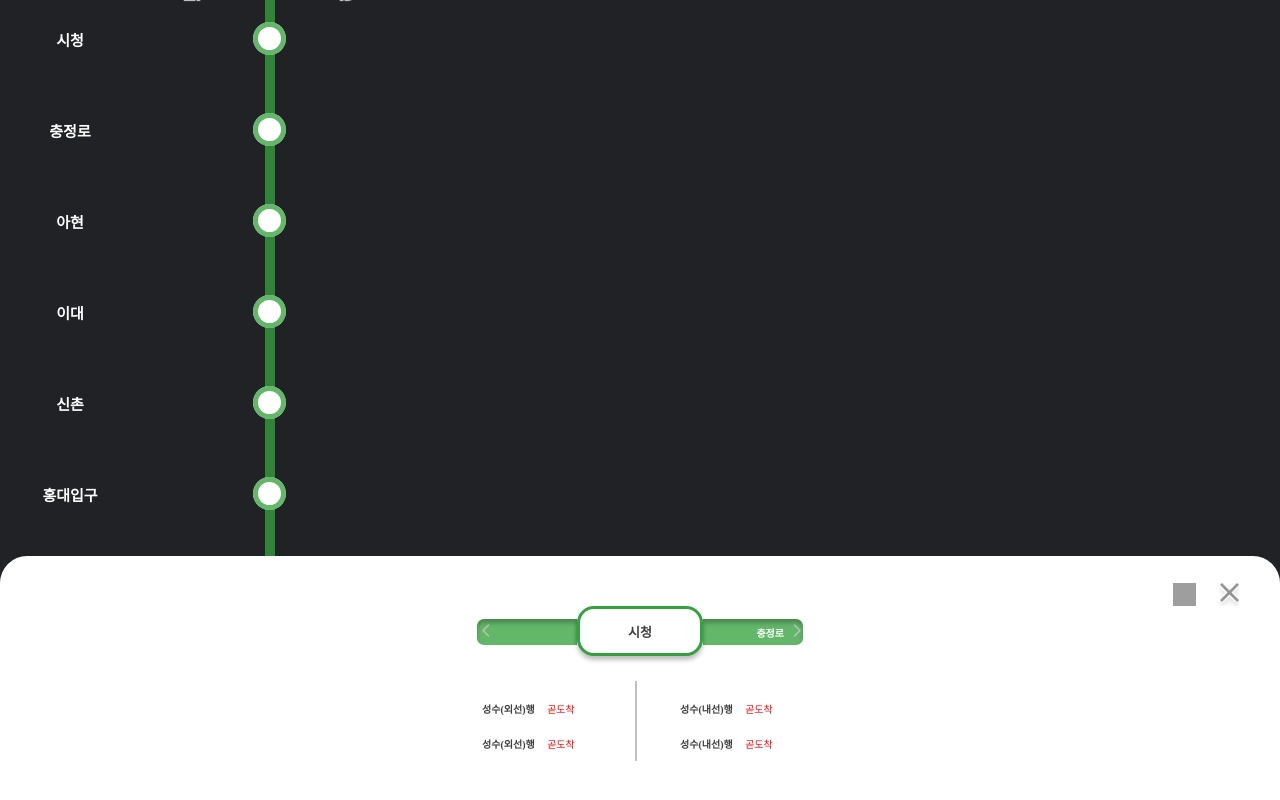
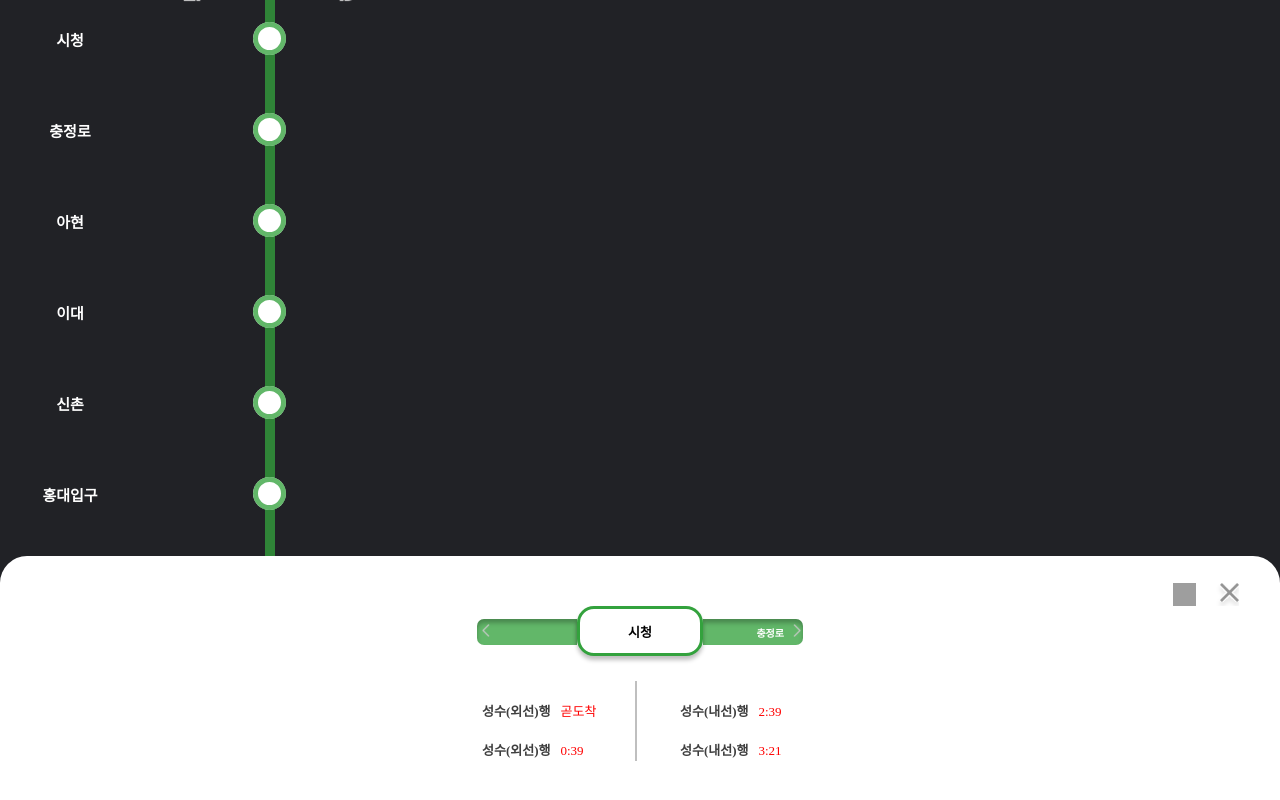
Before and after one commit to NNAERYEOK/NNY-Front, a React (Create React App) app: page /line2 in a window 1280 px wide. Shown: the part 244-1044 px from the top of the page. Built offline with nearby package versions, Linux system fonts and the light colour scheme; grey boxes are pictures that could not be loaded.

Commit message:
feat: 모달 시간추가

```diff
--- a/src/components/Time.js
+++ /dev/null
@@ -1,53 +0,0 @@
-import React, { useEffect, useState } from "react";
-import styled from "styled-components";
-
-const Time = () => {
-  return (
-    <TimeBlock>
-      <LeftTime>
-        <p>
-          성수(외선)행 <span> 곧도착</span>
-        </p>
-        <p>
-          성수(외선)행 <span> 곧도착</span>
-        </p>
-      </LeftTime>
-      <CenterTime></CenterTime>
-      <RightTime>
-        <p>
-          성수(내선)행 <span> 곧도착</span>
-        </p>
-        <p>
-          성수(내선)행 <span> 곧도착</span>
-        </p>
-      </RightTime>
-    </TimeBlock>
-  );
-};
-
-export default Time;
-const TimeBlock = styled.div`
-  display: flex;
-  margin: 25px auto;
-`;
-const LeftTime = styled.div`
-  width: 140px;
-  height: 26px;
-  margin-right: 28px;
-  img {
-    cursor: pointer;
-  }
-`;
-const RightTime = styled.div`
-  width: 148px;
-  height: 26px;
-  margin-left: 28px;
-  img {
-    cursor: pointer;
-  }
-`;
-const CenterTime = styled.div`
-  width: 2px;
-  height: 80px;
-  background: #bfbfbf;
-`;
--- a/src/components/RealtimeModal.js
+++ b/src/components/selectpage/RealtimeModal.js
@@ -1,28 +1,25 @@
 import React, { useEffect, useState } from "react";
 import styled from "styled-components";
 
-import X from "../image/X.svg";
-import leftBtn from "../image/leftBtn.svg";
-import rightBtn from "../image/rightBtn.svg";
+import X from "../../image/X.svg";
+import leftBtn from "../../image/leftBtn.svg";
+import rightBtn from "../../image/rightBtn.svg";
 
-import { subway } from "../data/subway";
+import { subway } from "../../data/subway";
+("");
 
 import Time from "./Time";
 
 const RealtimeModal = ({ selectSubwayId, isOpen, setRealtimeModal }) => {
-  console.log(selectSubwayId);
   if (selectSubwayId == 0) {
     var leftSub = "";
     var rightSub = subway[selectSubwayId + 1].station;
-    console.log("if");
   } else if (selectSubwayId < 52) {
     leftSub = subway[selectSubwayId - 1].station;
     rightSub = subway[selectSubwayId + 1].station;
-    console.log("else if");
   } else {
     leftSub = subway[51].station;
     rightSub = "";
-    console.log("else");
   }
   return (
     <div>
@@ -75,20 +72,6 @@ const Modal = styled.div`
   }
   .container.modal-open .modal {
     top: 60%;
-  }
-  p {
-    color: #3f3f3f;
-    font-style: normal;
-    font-weight: 700;
-    font-size: 10px;
-    margin-top: 20px;
-    margin-left: 15px;
-  }
-  span {
-    font-weight: 400;
-    font-size: 10px;
-    color: #ff0000;
-    margin-left: 10px;
   }
 `;
 const Menu = styled.div`
--- /dev/null
+++ b/src/components/selectpage/Time.js
@@ -0,0 +1,146 @@
+import React, { useEffect, useState } from "react";
+import styled from "styled-components";
+
+const Time = () => {
+  const [minutes, setMinutes] = useState(0);
+  const [minutes2, setMinutes2] = useState(3);
+  const [minutes3, setMinutes3] = useState(2);
+  const [seconds, setSeconds] = useState(45);
+  const [seconds2, setSeconds2] = useState(27);
+
+  useEffect(() => {
+    const countdown = setInterval(() => {
+      if (parseInt(seconds) === 0 && parseInt(minutes) === 0) {
+        setMinutes("곧");
+        setSeconds("도착");
+      }
+      if (parseInt(seconds) > 0) {
+        setSeconds(parseInt(seconds) - 1);
+      }
+      if (parseInt(seconds) === 0) {
+        if (parseInt(minutes) === 0) {
+          clearInterval(countdown);
+        } else {
+          setMinutes(parseInt(minutes) - 1);
+          setSeconds(59);
+        }
+      }
+    }, 1000);
+    return () => clearInterval(countdown);
+  }, [minutes, seconds]);
+  useEffect(() => {
+    const countdown = setInterval(() => {
+      if (parseInt(seconds) === 0 && parseInt(minutes3) === 0) {
+        setMinutes3("곧");
+        setSeconds("도착");
+      }
+      if (parseInt(seconds) > 0) {
+        setSeconds(parseInt(seconds) - 1);
+      }
+      if (parseInt(seconds) === 0) {
+        if (parseInt(minutes3) === 0) {
+          clearInterval(countdown);
+        } else {
+          setMinutes(parseInt(minutes3) - 1);
+          setSeconds(59);
+        }
+      }
+    }, 1000);
+    return () => clearInterval(countdown);
+  }, [minutes3, seconds]);
+  useEffect(() => {
+    const countdown = setInterval(() => {
+      if (parseInt(seconds2) === 0 && parseInt(minutes2) === 0) {
+        setSeconds2("곧 도착");
+      }
+      if (parseInt(seconds2) > 0) {
+        setSeconds2(parseInt(seconds2) - 1);
+      }
+      if (parseInt(seconds2) === 0) {
+        if (parseInt(minutes2) === 0) {
+          clearInterval(countdown);
+        } else {
+          setMinutes2(parseInt(minutes) - 1);
+          setSeconds2(59);
+        }
+      }
+    }, 1000);
+    return () => clearInterval(countdown);
+  }, [minutes2, seconds2]);
+
+  return (
+    <TimeBlock>
+      <LeftTime>
+        <P>
+          성수(외선)행
+          <Span>곧도착</Span>
+        </P>
+        <P>
+          성수(외선)행
+          <Span>
+            {minutes}:{seconds < 10 ? `0${seconds}` : seconds}
+          </Span>
+        </P>
+      </LeftTime>
+      <CenterTime></CenterTime>
+      <RightTime>
+        <P>
+          성수(내선)행
+          <Span>
+            {minutes3}:{seconds < 10 ? `0${seconds}` : seconds}
+          </Span>
+        </P>
+        <P>
+          성수(내선)행
+          <Span>
+            {minutes2}:{seconds2 < 10 ? `0${seconds2}` : seconds2}
+          </Span>
+        </P>
+      </RightTime>
+    </TimeBlock>
+  );
+};
+
+export default Time;
+
+const TimeBlock = styled.div`
+  display: flex;
+  margin: 25px auto;
+`;
+const LeftTime = styled.div`
+  width: 140px;
+  height: 26px;
+  margin-right: 28px;
+  img {
+    cursor: pointer;
+  }
+`;
+const RightTime = styled.div`
+  width: 148px;
+  height: 26px;
+  margin-left: 28px;
+  img {
+    cursor: pointer;
+  }
+`;
+const CenterTime = styled.div`
+  width: 2px;
+  height: 80px;
+  background: #bfbfbf;
+`;
+
+const Span = styled.span`
+  font-weight: 400;
+  font-size: 13px;
+  color: red;
+  margin-left: 10px;
+`;
+
+const P = styled.p`
+  color: #3f3f3f;
+  font-style: normal;
+  font-weight: 700;
+  font-size: 13px;
+  margin-top: 20px;
+  margin-left: 15px;
+`;
--- a/src/pages/Line2Page.js
+++ b/src/pages/Line2Page.js
@@ -3,7 +3,7 @@ import React, { useEffect, useState } from "react";
 
 import TopBar from "../components/TopBar";
 import BackBtn from "../components/BackBtn";
-import RealtimeModal from "../components/RealtimeModal";
+import RealtimeModal from "../components/selectpage/RealtimeModal";
 import { subway } from "../data/subway";
 
 import sub2 from "../image/sub2.svg";
```
